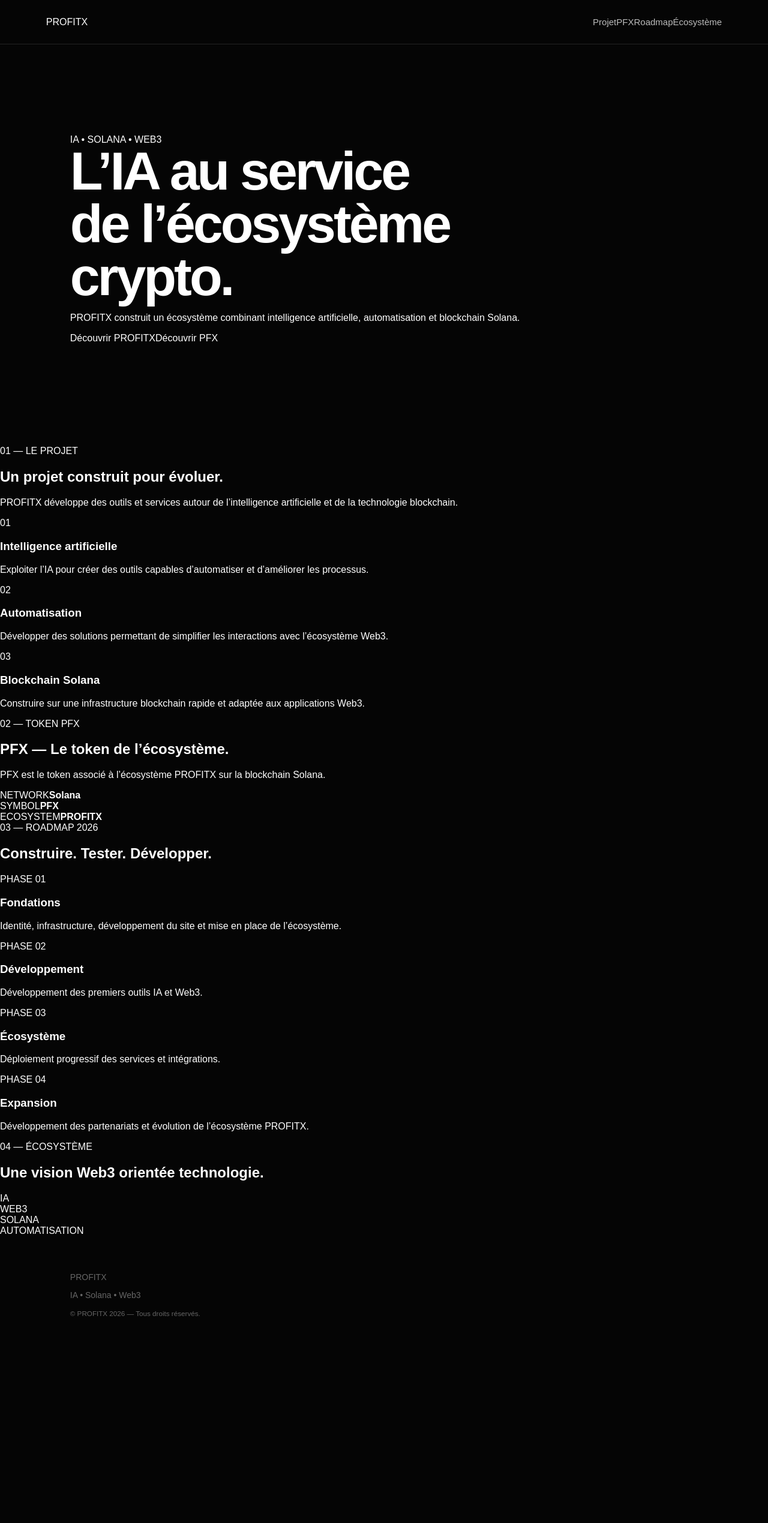
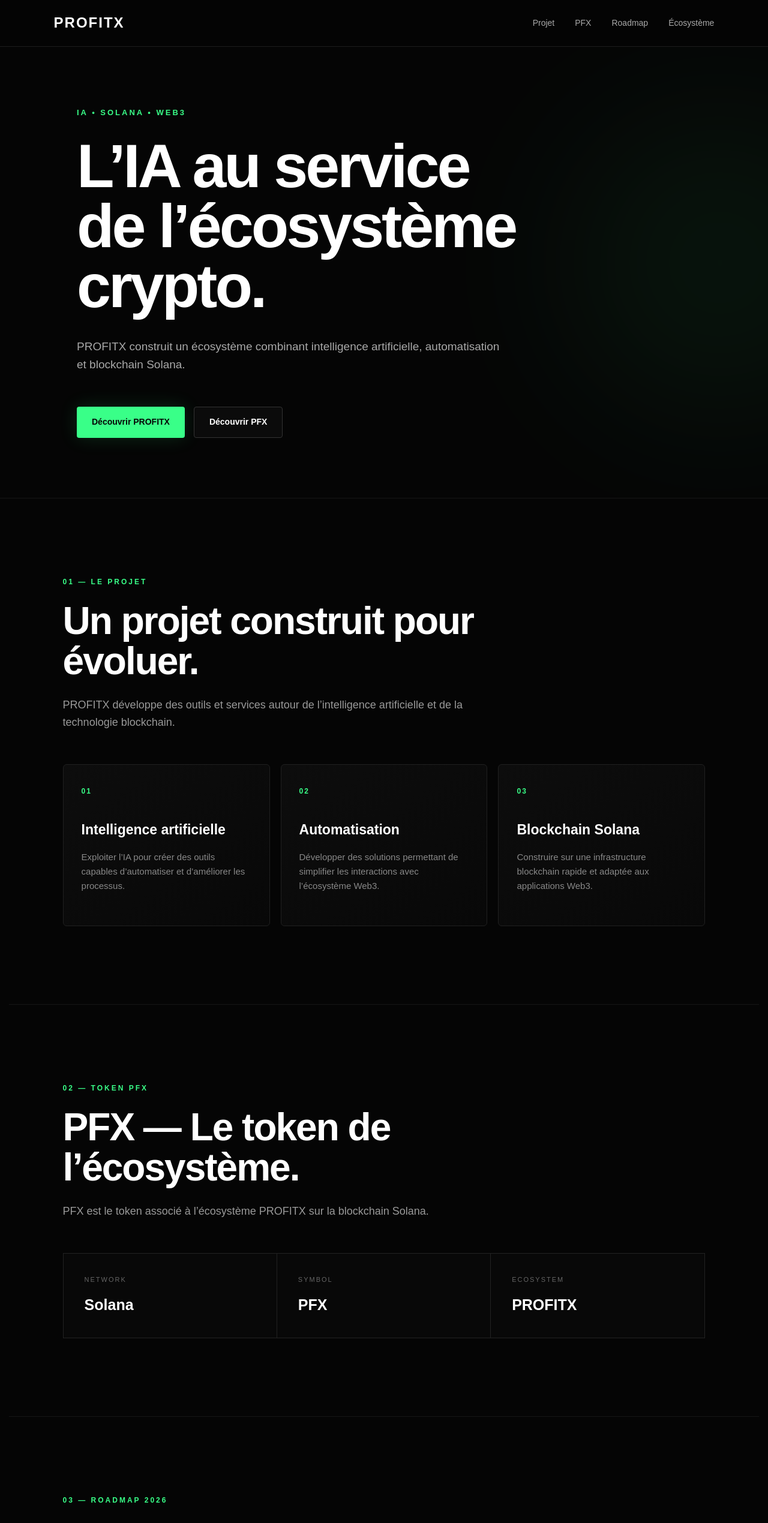
Before and after one commit to willysp062010-art/profitx-ai, a Next.js app: page / in a window 1280 px wide. Shown: the top 2539 px of the page at 60% size. Before the commit the page ends 2257 px from the top, so only its background shows below. Built offline with nearby package versions, Linux system fonts and the light colour scheme.

Commit message:
Update globals.css

```diff
--- a/styles/globals.css
+++ b/styles/globals.css
@@ -6,19 +6,12 @@ html {
   scroll-behavior: smooth;
 }
 
-html,
 body {
   margin: 0;
-  padding: 0;
-  width: 100%;
-  min-height: 100%;
-}
-
-body {
   background: #050505;
   color: #ffffff;
   font-family: Arial, Helvetica, sans-serif;
-  overflow-x: hidden;
+  line-height: 1.6;
 }
 
 a {
@@ -26,156 +19,408 @@ a {
   text-decoration: none;
 }
 
-main {
-  width: 100%;
-  overflow: hidden;
-}
+/* =========================
+   NAVIGATION
+========================= */
 
-/* NAVIGATION */
-
-nav {
-  width: 100%;
-  height: 74px;
-  padding: 0 6vw;
+.navbar {
+  position: sticky;
+  top: 0;
+  z-index: 100;
   display: flex;
   align-items: center;
   justify-content: space-between;
-  border-bottom: 1px solid #222222;
-  background: #050505;
+  min-height: 78px;
+  padding: 0 7%;
+  border-bottom: 1px solid #1c1c1c;
+  background: rgba(5, 5, 5, 0.92);
+  backdrop-filter: blur(12px);
 }
 
-nav b {
+.logo {
   font-size: 24px;
   font-weight: 800;
-  letter-spacing: 1px;
+  letter-spacing: 2px;
 }
 
-nav a {
-  font-size: 15px;
-  color: #bbbbbb;
-  transition: color 0.2s ease;
+.nav-links {
+  display: flex;
+  gap: 34px;
+  color: #a9a9a9;
+  font-size: 14px;
 }
 
-nav a:hover {
+.nav-links a {
+  transition: color 0.25s ease;
+}
+
+.nav-links a:hover {
   color: #39ff88;
 }
 
-/* HERO */
+/* =========================
+   HERO
+========================= */
 
 .hero {
-  width: 100%;
-  max-width: 1200px;
-  margin: 0 auto;
-  padding: 150px 6vw 170px;
+  position: relative;
+  min-height: 88vh;
+  display: flex;
+  flex-direction: column;
+  justify-content: center;
+  padding: 100px 10%;
+  overflow: hidden;
+  border-bottom: 1px solid #161616;
 }
 
-.hero > p:first-child {
-  margin: 0 0 30px;
+.hero::before {
+  content: "";
+  position: absolute;
+  width: 520px;
+  height: 520px;
+  right: -180px;
+  top: 100px;
+  background: #39ff88;
+  opacity: 0.06;
+  filter: blur(130px);
+  border-radius: 50%;
+}
+
+.badge {
+  position: relative;
+  margin-bottom: 28px;
   color: #39ff88;
-  font-size: 15px;
+  font-size: 13px;
   font-weight: 700;
   letter-spacing: 3px;
-  text-transform: uppercase;
 }
 
 .hero h1 {
-  max-width: 950px;
+  position: relative;
+  max-width: 1000px;
   margin: 0;
-  font-size: clamp(52px, 7vw, 96px);
+  font-size: clamp(52px, 8vw, 110px);
   line-height: 0.98;
   letter-spacing: -4px;
   font-weight: 800;
 }
 
-.hero > p:last-child {
+.hero-text {
+  position: relative;
   max-width: 720px;
-  margin: 38px 0 0;
+  margin-top: 35px;
   color: #a9a9a9;
-  font-size: 20px;
-  line-height: 1.7;
+  font-size: 19px;
 }
 
-/* ABOUT */
-
-section[id="about"] {
-  width: 100%;
-  max-width: 1200px;
-  margin: 0 auto;
-  padding: 100px 6vw;
-  border-top: 1px solid #222222;
+.buttons {
+  position: relative;
+  display: flex;
+  gap: 15px;
+  margin-top: 35px;
 }
 
-section[id="about"] h2 {
-  margin: 0 0 25px;
-  font-size: clamp(32px, 4vw, 52px);
-  line-height: 1.1;
-  letter-spacing: -1px;
+.button {
+  display: inline-flex;
+  align-items: center;
+  justify-content: center;
+  min-height: 52px;
+  padding: 0 25px;
+  border-radius: 4px;
+  font-weight: 700;
+  font-size: 14px;
+  transition:
+    transform 0.25s ease,
+    box-shadow 0.25s ease,
+    background 0.25s ease;
 }
 
-section[id="about"] p {
-  max-width: 750px;
-  margin: 0;
+.button:hover {
+  transform: translateY(-3px);
+}
+
+.button.primary {
+  background: #39ff88;
+  color: #050505;
+  box-shadow: 0 0 30px rgba(57, 255, 136, 0.15);
+}
+
+.button.primary:hover {
+  box-shadow: 0 0 40px rgba(57, 255, 136, 0.35);
+}
+
+.button.secondary {
+  border: 1px solid #333333;
+  color: #ffffff;
+  background: #0b0b0b;
+}
+
+.button.secondary:hover {
+  border-color: #39ff88;
+}
+
+/* =========================
+   SECTIONS
+========================= */
+
+.section {
+  max-width: 1250px;
+  margin: 0 auto;
+  padding: 130px 7%;
+}
+
+.section-label {
+  margin-bottom: 22px;
+  color: #39ff88;
+  font-size: 12px;
+  font-weight: 700;
+  letter-spacing: 3px;
+}
+
+.section h2 {
+  max-width: 850px;
+  margin: 0 0 25px;
+  font-size: clamp(36px, 5vw, 64px);
+  line-height: 1.05;
+  letter-spacing: -2px;
+}
+
+.section > p {
+  max-width: 760px;
   color: #999999;
   font-size: 18px;
-  line-height: 1.8;
 }
 
-/* FOOTER */
+/* =========================
+   CARDS
+========================= */
 
-footer,
-[id="footer"] {
-  width: 100%;
-  max-width: 1200px;
-  margin: 0 auto;
-  padding: 60px 6vw;
-  color: #666666;
-  font-size: 14px;
+.cards {
+  display: grid;
+  grid-template-columns: repeat(3, 1fr);
+  gap: 18px;
+  margin-top: 55px;
 }
 
-/* MOBILE */
+.card {
+  min-height: 270px;
+  padding: 30px;
+  border: 1px solid #202020;
+  border-radius: 6px;
+  background: linear-gradient(145deg, #0d0d0d, #080808);
+  transition:
+    transform 0.3s ease,
+    border-color 0.3s ease,
+    box-shadow 0.3s ease;
+}
 
-@media (max-width: 700px) {
-  nav {
-    height: 64px;
-    padding: 0 20px;
+.card:hover {
+  transform: translateY(-6px);
+  border-color: #39ff88;
+  box-shadow: 0 15px 45px rgba(0, 0, 0, 0.4);
+}
+
+.card span {
+  color: #39ff88;
+  font-size: 12px;
+  font-weight: 700;
+  letter-spacing: 2px;
+}
+
+.card h3 {
+  margin: 35px 0 15px;
+  font-size: 23px;
+}
+
+.card p {
+  margin: 0;
+  color: #888888;
+  font-size: 15px;
+}
+
+/* =========================
+   TOKEN PFX
+========================= */
+
+.token-section {
+  border-top: 1px solid #161616;
+  border-bottom: 1px solid #161616;
+}
+
+.token-box {
+  display: grid;
+  grid-template-columns: repeat(3, 1fr);
+  margin-top: 55px;
+  border: 1px solid #222222;
+  background: #080808;
+}
+
+.token-box > div {
+  padding: 35px;
+  border-right: 1px solid #222222;
+}
+
+.token-box > div:last-child {
+  border-right: none;
+}
+
+.token-box span {
+  display: block;
+  margin-bottom: 12px;
+  color: #666666;
+  font-size: 11px;
+  letter-spacing: 2px;
+}
+
+.token-box strong {
+  font-size: 25px;
+}
+
+/* =========================
+   ROADMAP
+========================= */
+
+.roadmap {
+  display: grid;
+  grid-template-columns: repeat(2, 1fr);
+  gap: 18px;
+  margin-top: 55px;
+}
+
+.roadmap-item {
+  padding: 35px;
+  border-left: 2px solid #39ff88;
+  background: #0a0a0a;
+  border-top: 1px solid #191919;
+  border-right: 1px solid #191919;
+  border-bottom: 1px solid #191919;
+}
+
+.roadmap-item span {
+  color: #39ff88;
+  font-size: 11px;
+  font-weight: 700;
+  letter-spacing: 2px;
+}
+
+.roadmap-item h3 {
+  margin: 20px 0 10px;
+  font-size: 25px;
+}
+
+.roadmap-item p {
+  margin: 0;
+  color: #888888;
+}
+
+/* =========================
+   ECOSYSTEM
+========================= */
+
+.ecosystem-grid {
+  display: grid;
+  grid-template-columns: repeat(4, 1fr);
+  gap: 12px;
+  margin-top: 55px;
+}
+
+.ecosystem-grid div {
+  min-height: 150px;
+  display: flex;
+  align-items: center;
+  justify-content: center;
+  border: 1px solid #222222;
+  background: #080808;
+  color: #ffffff;
+  font-weight: 700;
+  letter-spacing: 2px;
+  transition:
+    border-color 0.25s ease,
+    color 0.25s ease,
+    background 0.25s ease;
+}
+
+.ecosystem-grid div:hover {
+  border-color: #39ff88;
+  color: #39ff88;
+  background: #0b0f0c;
+}
+
+/* =========================
+   FOOTER
+========================= */
+
+footer {
+  padding: 70px 7%;
+  border-top: 1px solid #1c1c1c;
+  text-align: center;
+}
+
+footer .logo {
+  margin-bottom: 15px;
+}
+
+footer p {
+  color: #39ff88;
+  font-size: 13px;
+  letter-spacing: 2px;
+}
+
+footer small {
+  display: block;
+  margin-top: 25px;
+  color: #555555;
+}
+
+/* =========================
+   MOBILE
+========================= */
+
+@media (max-width: 800px) {
+  .navbar {
+    padding: 0 5%;
   }
 
-  nav b {
-    font-size: 20px;
-  }
-
-  nav a {
-    font-size: 14px;
+  .nav-links {
+    display: none;
   }
 
   .hero {
-    padding: 100px 20px 110px;
-  }
-
-  .hero > p:first-child {
-    font-size: 12px;
-    letter-spacing: 2px;
+    min-height: 80vh;
+    padding: 80px 7%;
   }
 
   .hero h1 {
-    font-size: clamp(42px, 14vw, 68px);
+    font-size: clamp(48px, 14vw, 75px);
     letter-spacing: -2px;
   }
 
-  .hero > p:last-child {
-    font-size: 17px;
-    line-height: 1.6;
+  .hero-text {
+    font-size: 16px;
   }
 
-  section[id="about"] {
-    padding: 70px 20px;
+  .buttons {
+    flex-direction: column;
+    align-items: stretch;
   }
 
-  section[id="about"] h2 {
-    font-size: 34px;
+  .section {
+    padding: 90px 7%;
   }
 
-  section[id="about"] p {
-    font-size: 16px;
+  .cards,
+  .roadmap,
+  .token-box,
+  .ecosystem-grid {
+    grid-template-columns: 1fr;
+  }
+
+  .token-box > div {
+    border-right: none;
+    border-bottom: 1px solid #222222;
+  }
+
+  .token-box > div:last-child {
+    border-bottom: none;
   }
 }
```
